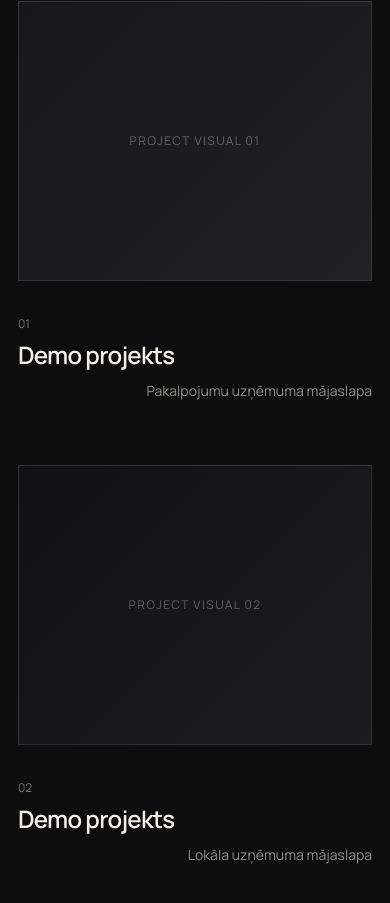
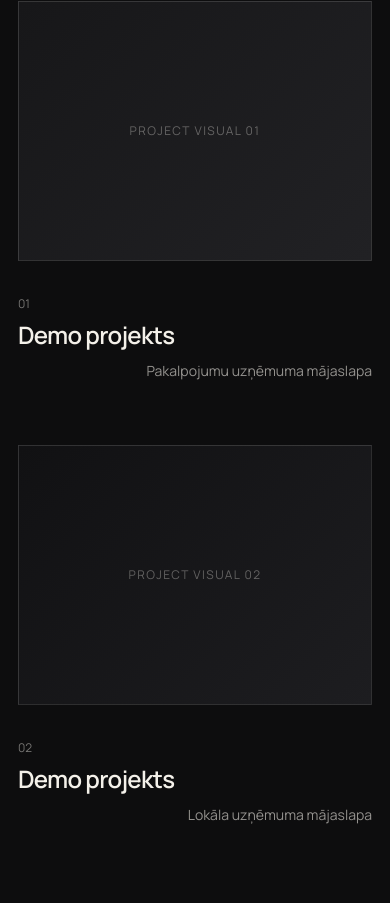
Before and after one commit to davisl24/WEBSITEAGENCY, a Next.js app: page / in a window 390 px wide. Shown: the part 1127-2030 px from the top of the page. Built offline with nearby package versions, Linux system fonts and the light colour scheme.

Commit message:
style: tighten work section rhythm

```diff
--- a/app/globals.css
+++ b/app/globals.css
@@ -11,7 +11,7 @@
 .work-heading{
   display:grid;
   grid-template-columns:minmax(0,.85fr) minmax(0,1.15fr);
-  column-gap:56px;
+  column-gap:44px;
   align-items:end;
   margin-bottom:48px
 }
@@ -40,7 +40,7 @@
 }
 .work-list{
   display:grid;
-  gap:72px
+  gap:48px
 }
 .work-item{
   display:grid;
@@ -49,7 +49,7 @@
   align-items:end
 }
 .work-item-offset{
-  grid-template-columns:minmax(260px,.8fr) minmax(0,1.2fr)
+  grid-template-columns:1fr
 }
 .work-item-offset .work-visual{
   grid-column:2
@@ -59,7 +59,7 @@
   grid-row:1
 }
 .work-visual{
-  min-height:460px;
+  min-height:420px;
   display:grid;
   place-items:center;
   border:1px solid rgba(244,241,234,.12);
@@ -110,7 +110,7 @@
 
 @media(max-width:900px){
   .work-section{
-    padding:80px 24px 96px
+    padding:80px 24px 88px
   }
   .work-heading{
     grid-template-columns:1fr;
@@ -135,7 +135,7 @@
     grid-row:auto
   }
   .work-visual{
-    min-height:360px
+    min-height:320px
   }
 }
 
@@ -154,7 +154,7 @@
     gap:64px
   }
   .work-visual{
-    min-height:280px
+    min-height:260px
   }
   .work-meta{
     flex-direction:column;
```
